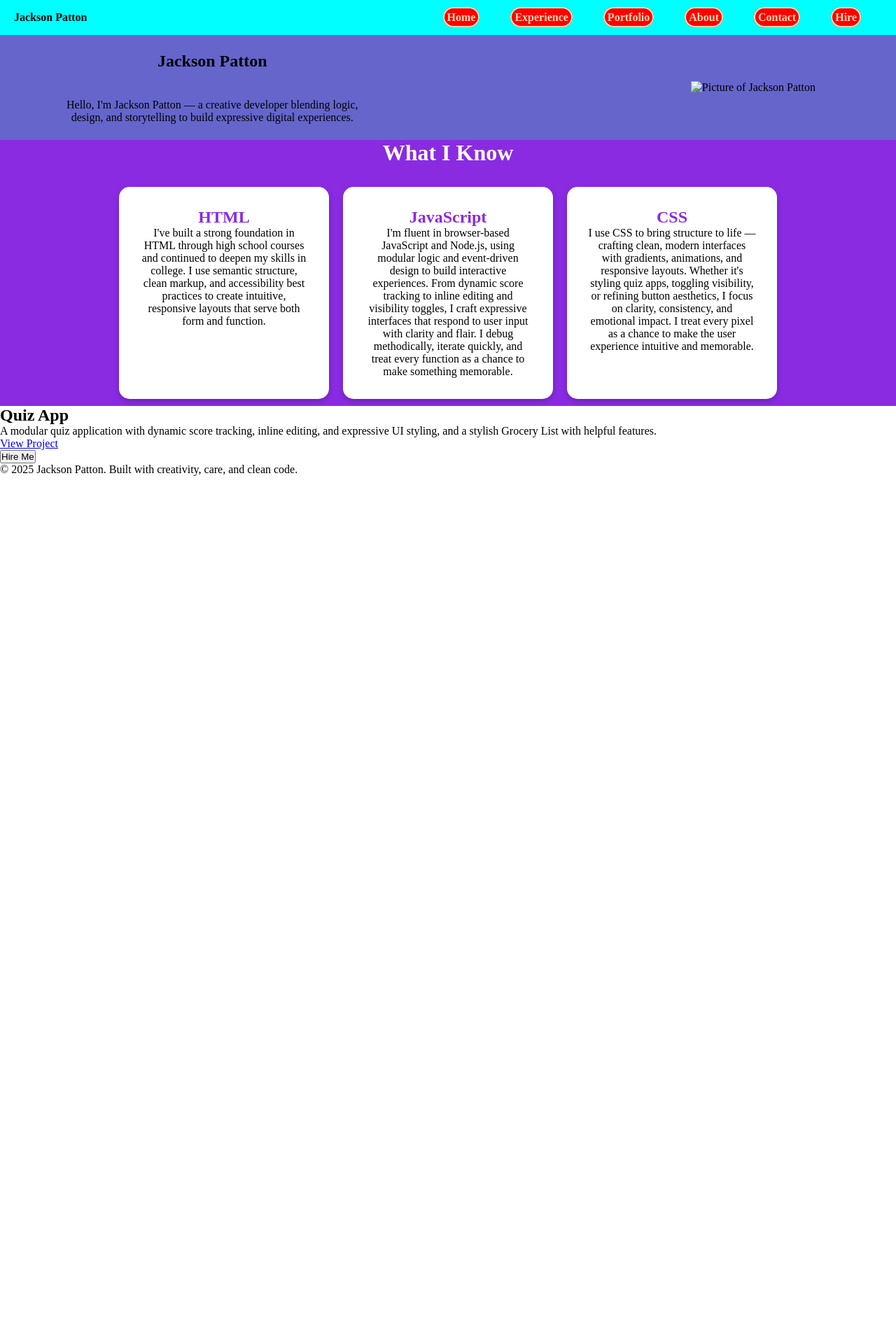
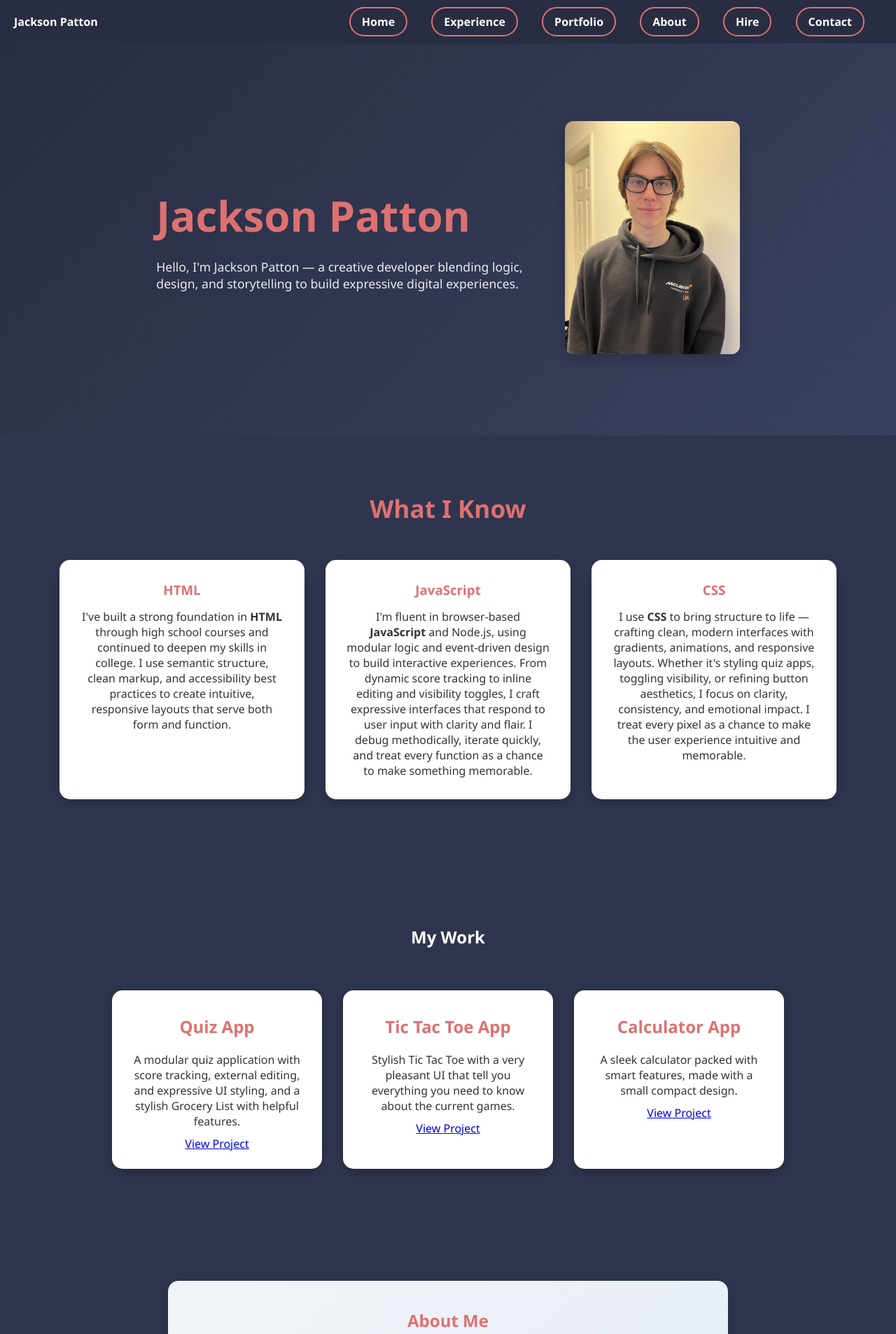
Before and after one commit to Super-Prime1/110-Final, a plain HTML site: page index.html in a window 1280 px wide. Shown: the top 1906 px of the page at 70% size. Before the commit the page ends 800 px from the top, so only its background shows below. Drawn offline with Linux system fonts and the light colour scheme.

Commit message:
almost done

```diff
--- a/110-Final.css
+++ b/110-Final.css
@@ -2,17 +2,20 @@
     margin: 0;
     padding: 0;
     box-sizing: border-box;
+    font-family: 'Segoe UI', sans-serif;
 }
 header{
     height: 100%;
-    background-color: rgb(101, 101, 204);
+    background-color: rgb(40, 45, 66);
+    color: white;
 }
 .nav{
     position: sticky;
     top: 0;
     z-index: 1000;
-    height: 50px;
-    background-color: aqua;
+    min-height: 50px;
+    background-color: rgb(40, 45, 66);
+    color: white;
     width: 100%;
     display: flex;
     font-weight: bold;
@@ -22,64 +25,188 @@ header{
 }
 .nav a{
     text-decoration: none;
-    color: wheat;
-    margin: 20px;
-    padding: 4px;
+    color: white;
+    margin: 0 15px;
+    padding: 8px 16px;
     border-radius: 50px;
-    border: 2px solid;
-    background-color: red;
+    border: 2px solid rgb(221, 113, 113);
+    transition: all 0.3s ease;
+}
+.nav a:hover{
+    background-color: rgb(221, 113, 113);
+    color: rgb(40, 45, 66);
 }
 .navP{
     padding: 20px;
 }
 .intro{
-    height: 150px;
+    min-height: 70vh;
     display: flex;
-    justify-content: space-between;
+    flex-wrap: wrap;
+    justify-content: center;
     align-items: center;
-    padding: 75px;
-    text-align: center;
+    gap: 60px;
+    padding: 60px 10%;
+    background: linear-gradient(135deg, #282d42, #3a4160);
+    color: white;
+}
+.headerText{
+    max-width: 600px;
+    text-align: left;
 }
 .headerH1{
-    margin: 20px;
+    font-size: 2.5rem;
+    margin-bottom: 20px;
+    color: rgb(221, 113, 113);
 }
 .headerP{
-    margin: 20px;
+    font-size: 1.1rem;
+    opacity: 0.9;
 }
-.headerImg{
-    padding: 30px;
-    margin: 10px;
-}
-.headerText{
-    display: flex;
-    flex-direction: column;
+.headerImg img{
+    width: 250px;
+    height: auto;
+    border-radius: 12px;
+    box-shadow: 0 6px 20px rgba(0,0,0,0.2);
 }
 .myExperience{
-    height: 100%;
-    background-color: blueviolet;
+    background-color: rgb(47, 53, 78);
+    color: white;
     text-align: center;
+    padding: 80px 20px;
+}
+.myExperience h2{
+    font-size: 2.2rem;
+    color: rgb(221, 113, 113);
+    margin-bottom: 50px;
 }
 .wik{
     display: flex;
     flex-wrap: wrap;
     justify-content: center;
+    gap: 30px;
 }
 .exp{
+    background-color: white;
+    color: #333;
+    border-radius: 15px;
+    box-shadow: 0 6px 16px rgba(0,0,0,0.2);
+    max-width: 350px;
     padding: 30px;
-    margin: 10px;
+    transition: transform 0.3s ease, box-shadow 0.3s ease;
+}
+.exp h3{
+    color: rgb(221, 113, 113);
+    margin-bottom: 15px;
+}
+.port{
+    background-color: rgb(47, 53, 78);
+    color: white;
+    padding: 80px 20px;
+    text-align: center;
+}
+.myWork{
+    display: flex;
+    flex-wrap: wrap;
+    justify-content: center;
+    gap: 30px;
+    margin-top: 40px;
+}
+.myWork h2{
+    color: rgb(221, 113, 113);
+    padding: 10px;
+}
+.mwHeader{
+    padding: 20px;
+}
+.work{
+    display: flex;
+    flex-direction: column;
+    gap: 10px;
     background-color: white;
+    color: #333;
     border-radius: 15px;
-    box-shadow: 0 4px 8px rgba(0,0,0,0.2);
+    box-shadow: 0 6px 16px rgba(0,0,0,0.2);
     max-width: 300px;
-    flex: 1;
+    padding: 25px;
+    transition: transform 0.3s ease;
 }
-.myExperience h2 {
-    color: white;
-    font-size: 2em;
+#about{
+    background-color: #2f3550;
+    color: #fff;
+    padding: 80px 20px;
+    display: flex;
+    justify-content: center;
+}
+.aboutMe {
+    max-width: 800px;
+    text-align: center;
+    background: linear-gradient(135deg, #f0f4f8, #e6edf5);
+    color: #2c2c2c;
+    border-radius: 15px;
+    box-shadow: 0 6px 20px rgba(0, 0, 0, 0.15);
+    padding: 40px;
+}
+.aboutMe h2 {
+    color: rgb(221, 113, 113);
     margin-bottom: 20px;
 }
+.amText{
+    padding: 20px;
+}
+.myInfo{
+    display: flex;
+    flex-wrap: wrap;
+    justify-content: center;
+    gap: 30px;
+    text-align: center;
+    background-color: #f9fafb;
+    padding: 50px 20px;
+    border-top: 1px solid #e0e0e0;
+}
+.myInfo p{
+    color: #1a1919;
+}
+.myInfo a{
+    color: rgb(221, 113, 113);
+    font-weight: bold;
+    text-decoration: none;
+}
+.myInfo a:hover{
+    text-decoration: underline;
+}
+#hire{
+    background-color: #282d42;
+    padding: 80px 20px;
+    text-align: center;
+}
+#hire{
+    background-color: rgb(40, 45, 66);
+}
+.hireBody{
+    max-width: 600px;
+    margin: 0 auto;
+}
 
-.exp h3 {
-    color: blueviolet;
-    font-size: 1.5em;
+.hireText p{
+    color: white;
+    margin-bottom: 25px;
+    line-height: 1.6;
 }
+.hireBtn{
+    background-color: rgb(221, 113, 113);
+    color: white;
+    border: none;
+    padding: 14px 32px;
+    border-radius: 8px;
+    cursor: pointer;
+    font-size: 1.1rem;
+    transition: background-color 0.3s ease, transform 0.2s ease;
+}
+.hireBtn:hover{
+    background-color: rgb(200, 90, 90);
+    transform: translateY(-3px);
+}
+.hireBtn:active {
+    transform: translateY(0);
+}
--- a/index.html
+++ b/index.html
@@ -7,7 +7,6 @@
     <link rel="stylesheet" href="110-Final.css">
 </head>
 <body>
-    <header>
      <div class="nav">
         <div class="navP">
             <p>Jackson Patton</p>
@@ -17,10 +16,11 @@
             <a href="#experience">Experience</a>
             <a href="#portfolio">Portfolio</a>
             <a href="#about">About</a>
+            <a href="#hire">Hire</a>
             <a href="#contact">Contact</a>
-                <a href="#hire">Hire</a>
         </div>
     </div>
+    <header>
         <section id="home">
             <div class="intro">
                 <div class="headerText">
@@ -33,7 +33,7 @@
                     </div>
                 </div>
                 <div class="headerImg">
-                    <img src="" alt="Picture of Jackson Patton">
+                    <img src="JPatton.jpg" alt="Picture of Jackson Patton">
                 </div>
             </div>
         </section>
@@ -44,57 +44,71 @@
             <div class="wik">
                 <div class="exp">
                     <h3>HTML</h3>
-                    <p>I've built a strong foundation in HTML through high school courses and continued to deepen my skills in college. I use semantic structure, clean markup, and accessibility best practices to create intuitive, responsive layouts that serve both form and function.</p>
+                    <p>I've built a strong foundation in <strong>HTML</strong> through high school courses and continued to deepen my skills in college. I use semantic structure, clean markup, and accessibility best practices to create intuitive, responsive layouts that serve both form and function.</p>
                 </div>
                 <div class="exp">
                     <h3>JavaScript</h3>
-                    <p>I'm fluent in browser-based JavaScript and Node.js, using modular logic and event-driven design to build interactive experiences. From dynamic score tracking to inline editing and visibility toggles, I craft expressive interfaces that respond to user input with clarity and flair. I debug methodically, iterate quickly, and treat every function as a chance to make something memorable.</p>
+                    <p>I'm fluent in browser-based <strong>JavaScript</strong> and Node.js, using modular logic and event-driven design to build interactive experiences. From dynamic score tracking to inline editing and visibility toggles, I craft expressive interfaces that respond to user input with clarity and flair. I debug methodically, iterate quickly, and treat every function as a chance to make something memorable.</p>
                 </div>
                 <div class="exp">
                     <h3>CSS</h3>
-                    <p>I use CSS to bring structure to life — crafting clean, modern interfaces with gradients, animations, and responsive layouts. Whether it's styling quiz apps, toggling visibility, or refining button aesthetics, I focus on clarity, consistency, and emotional impact. I treat every pixel as a chance to make the user experience intuitive and memorable.</p>
+                    <p>I use <strong>CSS</strong> to bring structure to life — crafting clean, modern interfaces with gradients, animations, and responsive layouts. Whether it's styling quiz apps, toggling visibility, or refining button aesthetics, I focus on clarity, consistency, and emotional impact. I treat every pixel as a chance to make the user experience intuitive and memorable.</p>
                 </div>
             </div>
         </div>
     </section>
     <section id="portfolio">
+        <div class="port">
+            <div class="mwHeader">
+                <h2>My Work</h2>
+            </div>
             <div class="myWork">
                 <div class="work">
                     <h2>Quiz App</h2>
-                <p>A modular quiz application with dynamic score tracking, inline editing, and expressive UI styling,  and a stylish Grocery List with helpful features.</p>
+                    <p>A modular quiz application with score tracking, external editing, and expressive UI styling, and a stylish Grocery List with helpful features.</p>
                     <a href="https://pacisgod96.github.io/CSET105-Final/" target="_blank">View Project</a>
                 </div>
                 <div class="work">
-                <h2></h2>
-                <p></p>
-                <a href=""></a>
+                    <h2>Tic Tac Toe App</h2>
+                    <p>Stylish Tic Tac Toe with a very pleasant UI that tell you everything you need to know about the current games.</p>
+                    <a href="https://pacisgod96.github.io/CSET115-Final/" target="_blank">View Project</a>
                 </div>
                 <div class="work">
-                <h2></h2>
-                <p></p>
-                <a href=""></a>
+                    <h2>Calculator App</h2>
+                    <p>A sleek calculator packed with smart features, made with a small compact design.</p>
+                    <a href="https://super-prime1.github.io/CSET-115-Weekly-Assignment-1/" target="_blank">View Project</a>
+                </div>
             </div>
         </div>
     </section>
     <section id="about">
         <div class="aboutMe">
-
+            <div class="amHeader">
+                <h2>About Me</h2>
+            </div>
+            <div class="amText">
+                <p>I'm a hands-on developer who blends logic with creativity—whether I'm building interactive quiz apps, refining UI elements, or troubleshooting JavaScript quirks. I love making technical routines expressive and engaging, turning everyday code into memorable experiences. From dynamic score updates to modular logic and clean styling, I aim to craft interfaces that feel intuitive and alive.</p>
+            </div>
+        </div>
+    </section>
+    <section id="hire">
+        <div class="hireBody">
+            <div class="hireText">
+                <p>I'm always eager to take on new challenges and excited to explore fresh opportunities for growth and collaboration.</p>
+            </div>
+            <button class="hireBtn">Hire Me</button>
         </div>
     </section>
     <section id="contact">
         <div class="myInfo">
-
+            <div class="email">
+                <p>My Email: <span class="emailA"><a href="mailto:jpatton1074@stevenscollege.edu">jpatton1074@stevenscollege.edu</a></span></p>
             </div>
-        <div class="outsideSources">
-
+            <div class="num">
+                <p>Call Me: <a href="tel:7176592940" class="phoneLink">717-659-2940</a></p>
+            </div>
         </div>
     </section>
-    <section id="hire">
-        <button class="hireBtn">Hire Me</button>
-    </section>
-    <footer>
-         <p>&copy; 2025 Jackson Patton. Built with creativity, care, and clean code.</p>
-    </footer>
     <script src="110-Final.js"></script>
 </body>
 </html>
```
Also changed, not shown: JPatton.jpg (added). Lines whose indentation alone changed are shown as unchanged.
